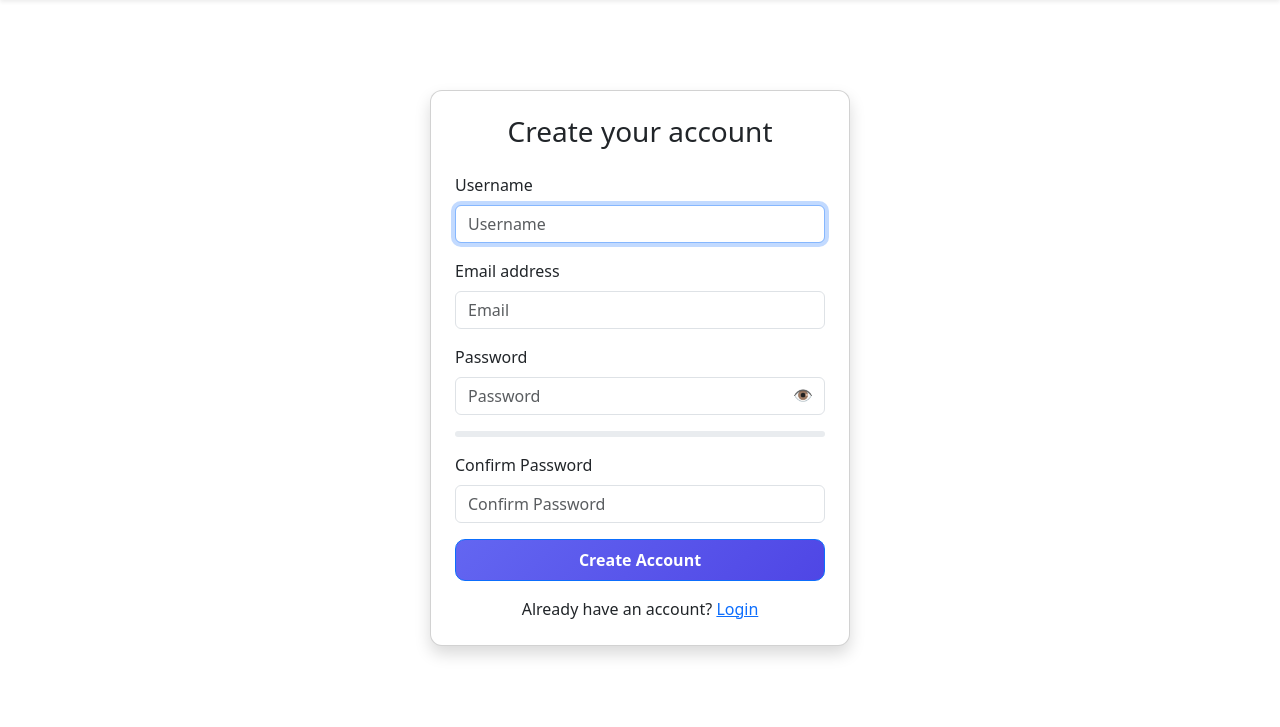
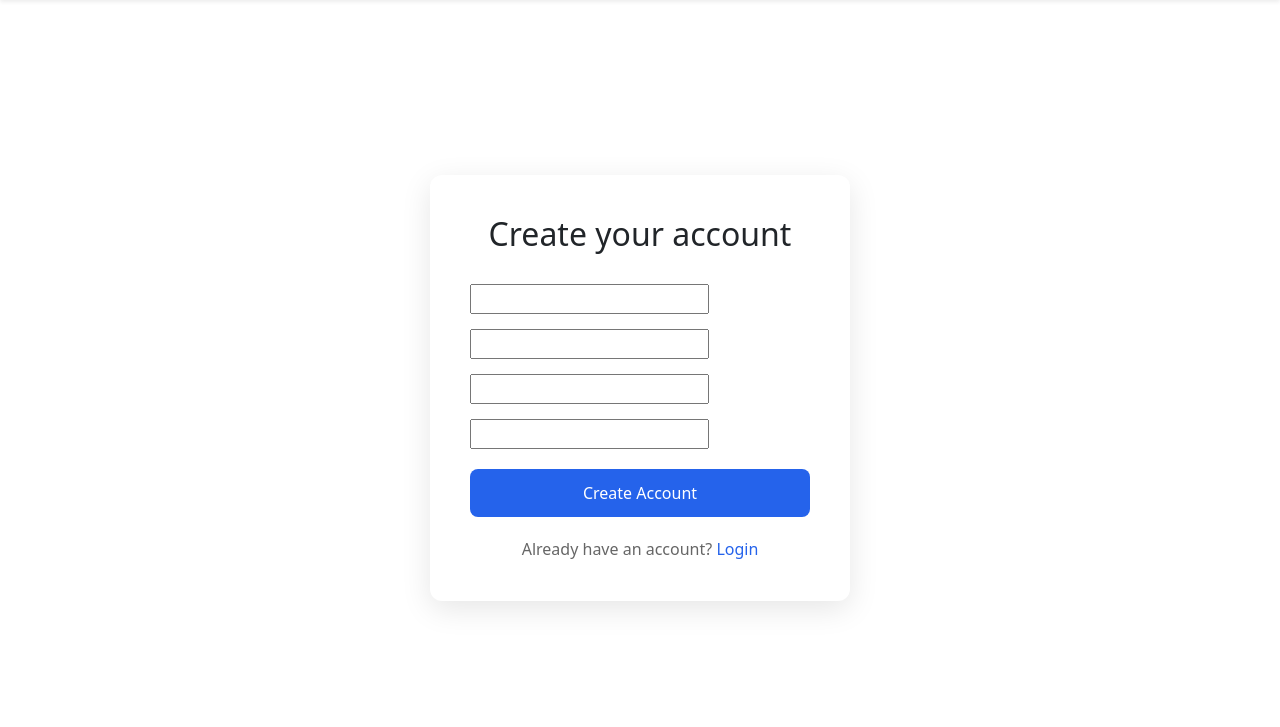
Before and after one commit to bhargav20-ui/smart-study-manager, a Django app: template templates/register.html in a window 1280 px wide. Shown: the part 56-783 px from the top of the page. Run offline with Django 5.2, Linux system fonts and the light colour scheme; the template is opened without the code that fills it: values that come from a table or form of the project are taken from there, others are empty; tables that the repository leaves empty hold one stand-in row (values such as "Sample post"); form fields are guessed from the names that the template uses; parts of the project's set-up code (start-up, migrations or seed data) failed here and were passed over.

Commit message:
Improved UI design for login and registration pages

```diff
--- a/core/forms.py
+++ b/core/forms.py
@@ -26,6 +26,7 @@ class RegisterForm(UserCreationForm):
         self.fields['username'].widget.attrs.update({
             'class': 'form-control',
             'placeholder': 'Username'
+            'style':'padding:10px;border-radius:6px'
         })
 
         self.fields['email'].widget.attrs.update({
--- a/templates/register.html
+++ b/templates/register.html
@@ -2,107 +2,73 @@
 
 {% block content %}
 
-<div class="d-flex justify-content-center align-items-center" style="min-height:80vh;">
+<div style="display:flex; justify-content:center; align-items:center; min-height:85vh;">
 
-<div class="card shadow p-4" style="width:420px; border-radius:12px;">
+<div style="
+width:420px;
+background:white;
+padding:40px;
+border-radius:12px;
+box-shadow:0 8px 30px rgba(0,0,0,0.1);
+">
 
-<h3 class="text-center mb-4">Create your account</h3>
+<h2 style="text-align:center; margin-bottom:30px;">
+Create your account
+</h2>
 
 <form method="post">
 
 {% csrf_token %}
 
-<div class="mb-3">
-<label class="form-label">Username</label>
+<div style="margin-bottom:15px;">
 {{ form.username }}
 </div>
 
-<div class="mb-3">
-<label class="form-label">Email address</label>
+<div style="margin-bottom:15px;">
 {{ form.email }}
 </div>
 
-<div class="mb-3 position-relative">
-<label class="form-label">Password</label>
+<div style="margin-bottom:15px;">
 {{ form.password1 }}
-
-<span onclick="togglePassword()"
-style="position:absolute; right:12px; top:38px; cursor:pointer;">
-👁
-</span>
-
 </div>
 
-<div class="progress mb-2" style="height:6px;">
-<div id="strengthBar" class="progress-bar"></div>
-</div>
-
-<small id="strengthText"></small>
-
-<div class="mb-3 mt-3">
-<label class="form-label">Confirm Password</label>
+<div style="margin-bottom:20px;">
 {{ form.password2 }}
 </div>
 
-<button class="btn btn-primary w-100 py-2">
+<button style="
+width:100%;
+padding:12px;
+background:#2563eb;
+border:none;
+color:white;
+font-size:16px;
+border-radius:8px;
+cursor:pointer;
+">
 Create Account
 </button>
 
 </form>
 
-<p class="text-center mt-3 mb-0">
+<div style="text-align:center; margin-top:20px;">
+
+<span style="color:#666;">
 Already have an account?
-<a href="/accounts/login/">Login</a>
-</p>
+</span>
+
+<a href="/accounts/login/" style="
+color:#2563eb;
+text-decoration:none;
+font-weight:500;
+">
+Login
+</a>
 
 </div>
+
 </div>
 
-<script>
-
-const passwordInput = document.getElementById("id_password1");
-const strengthBar = document.getElementById("strengthBar");
-const strengthText = document.getElementById("strengthText");
-
-passwordInput.addEventListener("input", function(){
-
-let password = passwordInput.value;
-let score = 0;
-
-if(password.length >= 8) score++;
-if(/[A-Z]/.test(password)) score++;
-if(/[a-z]/.test(password)) score++;
-if(/[0-9]/.test(password)) score++;
-if(/[!@#$%^&*]/.test(password)) score++;
-
-if(score <= 2){
-strengthBar.style.width = "33%";
-strengthBar.className = "progress-bar bg-danger";
-strengthText.innerText = "Weak password";
-}
-else if(score <= 4){
-strengthBar.style.width = "66%";
-strengthBar.className = "progress-bar bg-warning";
-strengthText.innerText = "Medium strength password";
-}
-else{
-strengthBar.style.width = "100%";
-strengthBar.className = "progress-bar bg-success";
-strengthText.innerText = "Strong password";
-}
-
-});
-
-function togglePassword(){
-const pass = document.getElementById("id_password1");
-
-if(pass.type === "password"){
-pass.type = "text";
-}else{
-pass.type = "password";
-}
-}
-
-</script>
+</div>
 
 {% endblock %}
```
